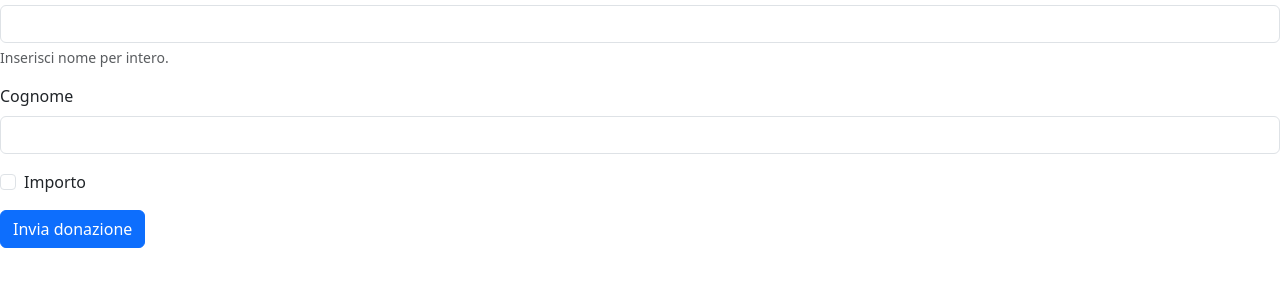
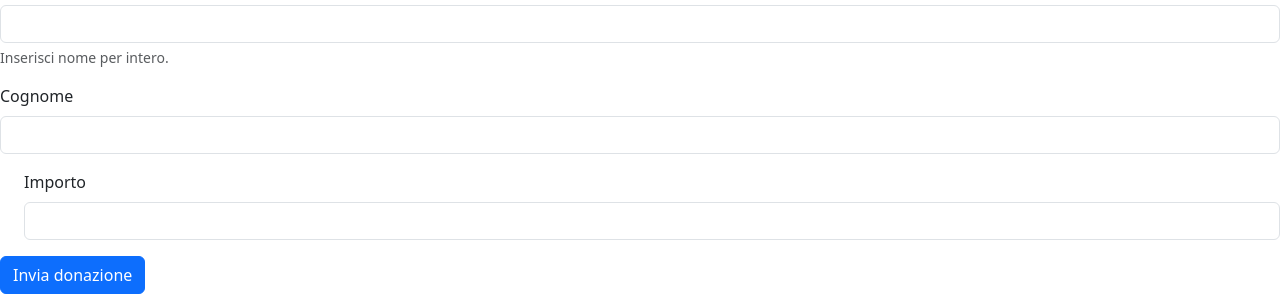
Before and after one commit to francescodicosola/caccia2, a website: page Esercizio1.html in a window 1280 px wide. Shown: the part 684-978 px from the top of the page. Before the commit the page ends 932 px from the top, so only its background shows below. Drawn offline with nearby package versions, Linux system fonts and the light colour scheme.

Commit message:
Update Esercizio1.html

```diff
--- a/Esercizio1.html
+++ b/Esercizio1.html
@@ -50,11 +50,11 @@
   </div>
   <div class="mb-3">
     <label for="exampleInputPassword1" class="form-label">Cognome</label>
-    <input type="password" class="form-control" id="exampleInputPassword1">
+    <input type="lastname" class="form-control" id="exampleInputPassword1">
   </div>
   <div class="mb-3 form-check">
-    <input type="checkbox" class="form-check-input" id="exampleCheck1">
-    <label class="form-check-label" for="exampleCheck1">Importo</label>
+    <label for="exampleInputPassword1" class="form-label">Importo</label>
+    <input type="importo" class="form-control" id="exampleInputPassword1">
   </div>
   <button type="submit" class="btn btn-primary">Invia donazione</button>
 </form>
```
